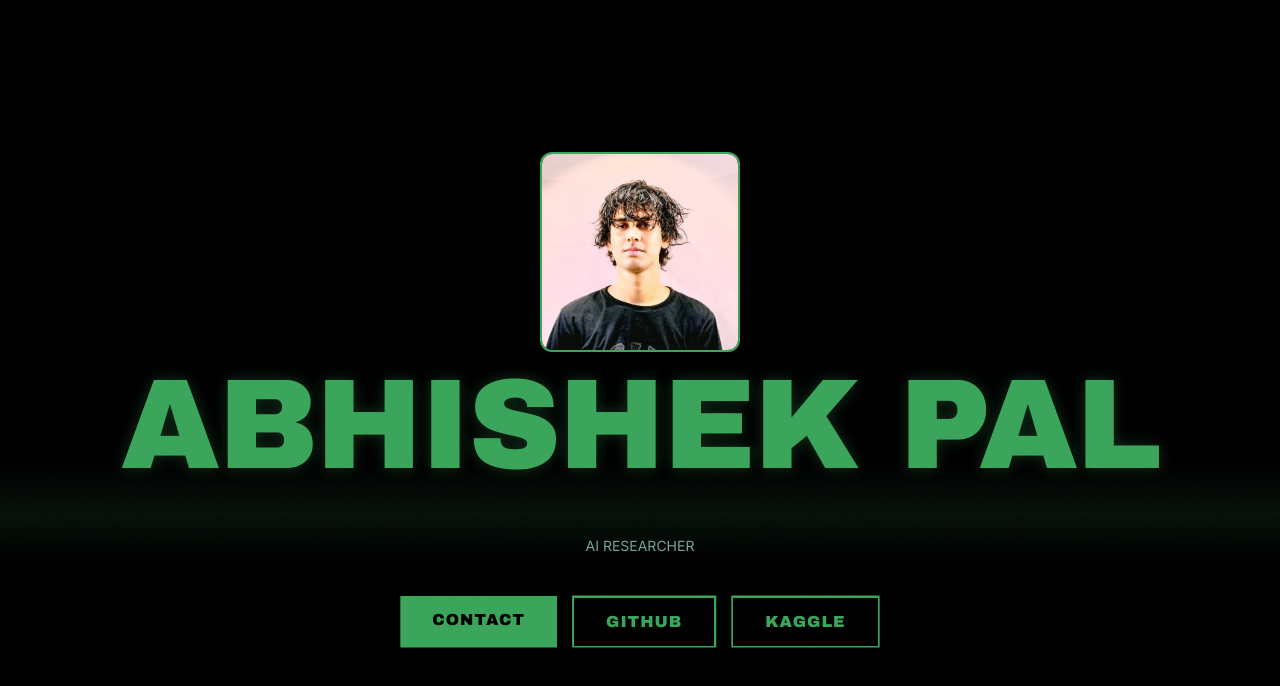
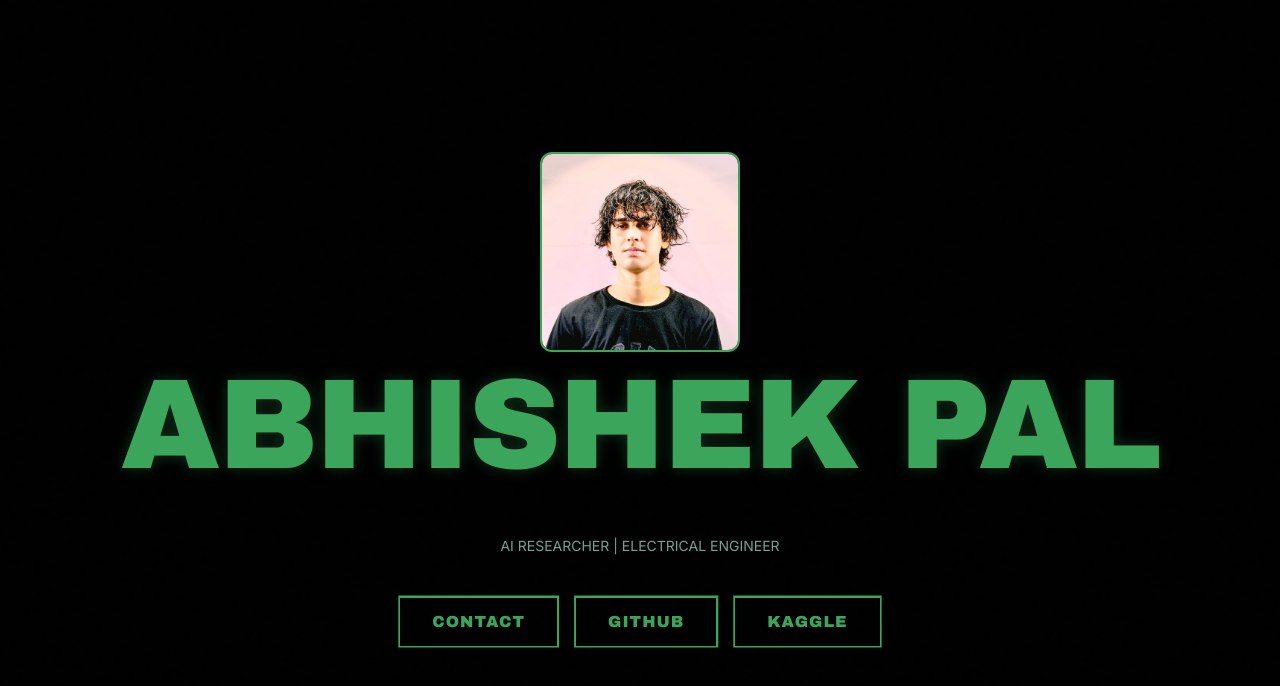
Before and after one commit to rottnn/rottnn.github.io, a plain HTML site: page index.html in a window 1280 px wide. Drawn offline with nearby package versions, Linux system fonts and the light colour scheme.

Commit message:
Update index.html

```diff
--- a/index.html
+++ b/index.html
@@ -43,19 +43,7 @@
             z-index: 1;
         }
 
-        /* SCANLINE - Subtle moving line */
-        .scanline {
-            width: 100%;
-            height: 100px;
-            background: linear-gradient(0deg, transparent, rgba(59, 165, 92, 0.1), transparent);
-            position: absolute;
-            top: -100px;
-            left: 0;
-            animation: scan 8s linear infinite;
-            pointer-events: none;
-            z-index: 2;
-        }
-        @keyframes scan { 0% { top: -100px; } 100% { top: 100%; } }
+
 
         /* CONTENT WRAPPER */
         .content {
@@ -188,12 +176,12 @@
         <!-- SUBTEXT -->
         <p class="subtext">
             <br>
-            <span class="text-sm opacity-70 mt-2 block">AI RESEARCHER</span>
+            <span class="text-sm opacity-70 mt-2 block">AI RESEARCHER | ELECTRICAL ENGINEER</span>
         </p>
 
         <!-- BUTTONS -->
         <div class="btn-container">
-            <a href="mailto:yROTTTNN@gmail.com" class="block-btn">
+            <a href="mailto:yROTTTNN@gmail.com" class="block-btn outline">
                 CONTACT
             </a>
             <a href="https://github.com/rottnn" target="_blank" class="block-btn outline">
```
